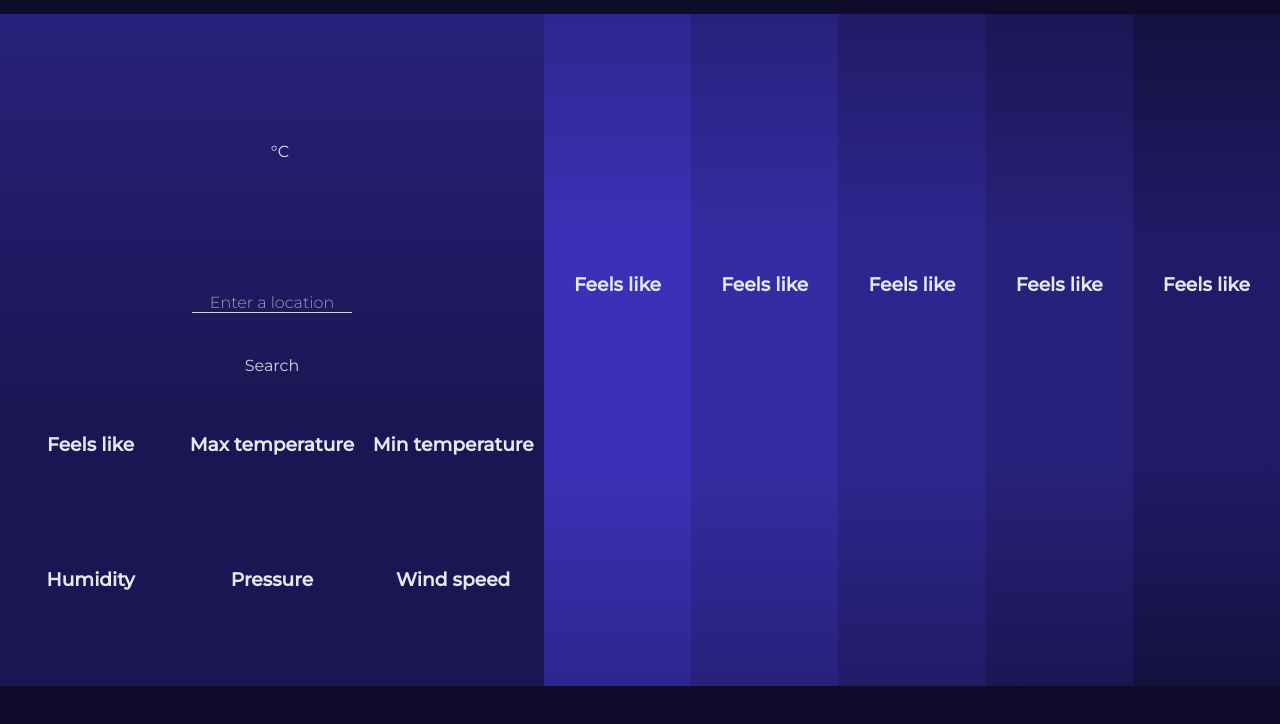
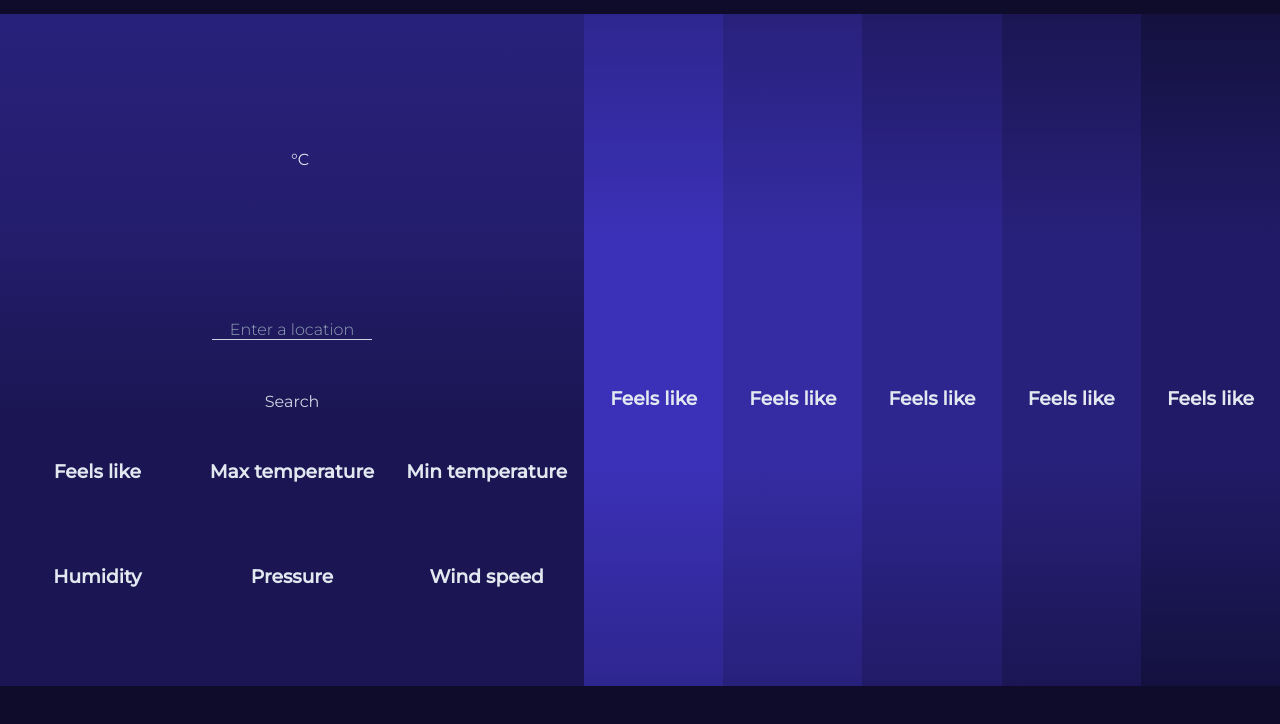
Before and after one commit to Vitalii-Harkavenko/weather-app, a website built with webpack: page dist/index.html in a window 1280 px wide. Shown: the part 50-774 px from the top of the page. Built offline with Linux system fonts and the light colour scheme; no server answers.

Commit message:
finished styling

```diff
--- a/src/css/main.scss
+++ b/src/css/main.scss
@@ -40,6 +40,14 @@ input:-ms-input-placeholder {
 h1, h2, h3 {
 	color: color(title);
 }
+::-webkit-scrollbar {
+	display: none;
+}
+@-moz-document url-prefix() {
+	body {
+	  scrollbar-width: none;
+	}
+}
 html, body {
 	font-family: 'Montserrat', sans-serif;
 	font-weight: 400;
@@ -49,9 +57,12 @@ html, body {
 	#container {
 		height: 100%;
 		width: 100%;
+		display: grid;
+		grid-template-columns: 1fr;
+		grid-template-rows: 4rem 1fr 4rem;
 
 		#header {
-			height: 8%;
+			height: 100%;
 			background-color: darken(color(main), 40%);
 			position: relative;
 
@@ -67,7 +78,7 @@ html, body {
 			display: flex;
 			flex-wrap: wrap;
 			width: 100%;
-			height: 84%;
+			height: 100%;
 			text-align: center;
 			color: color(text);
 
@@ -78,13 +89,16 @@ html, body {
 
 				#main-info {
 					display: flex;
-					height: 60%;
 					flex-direction: column;
-					justify-content: space-evenly;
+					padding-top: 2rem;
+					gap: 2rem;
+					flex-grow: 1;
+					justify-content: space-between;
 					align-items: center;
 					background-image: linear-gradient(
 						to bottom,
 						darken(color(main), 20%),
+						darken(color(main), 23%),
 						darken(color(main), 30%)
 					);
 
@@ -139,7 +153,8 @@ html, body {
 					grid-template-columns: 1fr 1fr 1fr;
 					background-color: darken(color(main), 30%);
 					flex-grow: 1;
-
+					padding-top: 2rem;
+					padding-bottom: 2rem;
 					> * {
 						> * {
 						padding-top: 1rem;
@@ -151,7 +166,7 @@ html, body {
 			#weather-forecast {
 				display: grid;
 				grid-template-columns: repeat(5, 1fr);
-				flex-grow: 6;
+				flex-grow: 2;
 
 				@for $i from 1 through 5 {
 					#forecast-section-day-#{$i} {
@@ -162,11 +177,15 @@ html, body {
 							darken(color(main), $i * 5%),
 							darken(darken(color(main), $i * 5%), 10%)
 						);
-						padding-top: 100%;
 						display: flex;
 						flex-direction: column;
+						justify-content: center;
+						align-items: center;
+						min-height: 70vh;
+						height: 100%;
 						gap: 1rem;
-						align-items: center;
+						padding-left: 0.5rem;
+						padding-right: 0.5rem;
 					}
 					.forecast-icon-day-#{$i} {
 						height: 4rem;
@@ -181,7 +200,7 @@ html, body {
 		}
 
 		#footer {
-			height: 8%;
+			height: 100%;
 			background-color: darken(color(main), 40%);
 		}
 	}
```
Also changed, not shown: dist/bundle.js, src/css/main.css, 1 other file.
